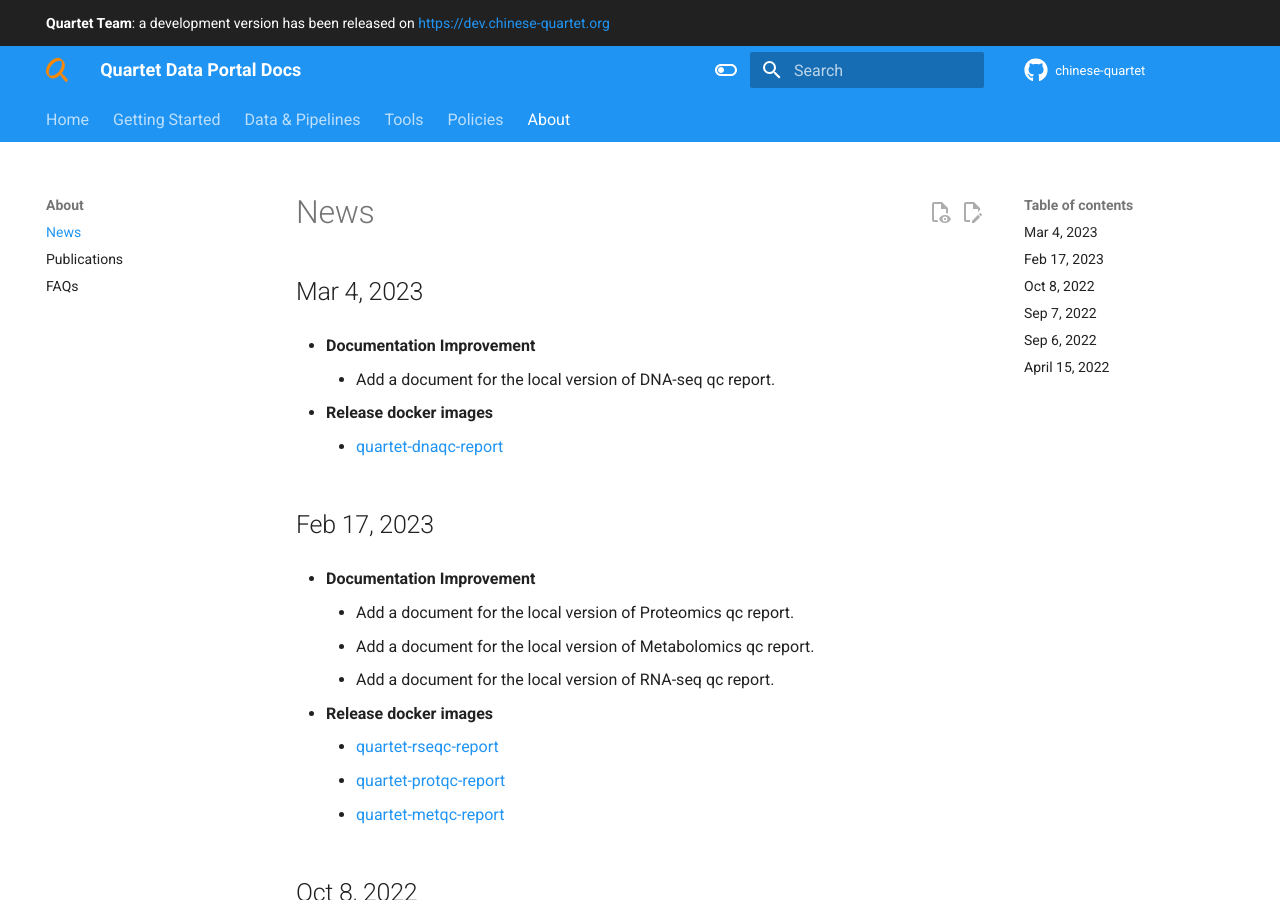
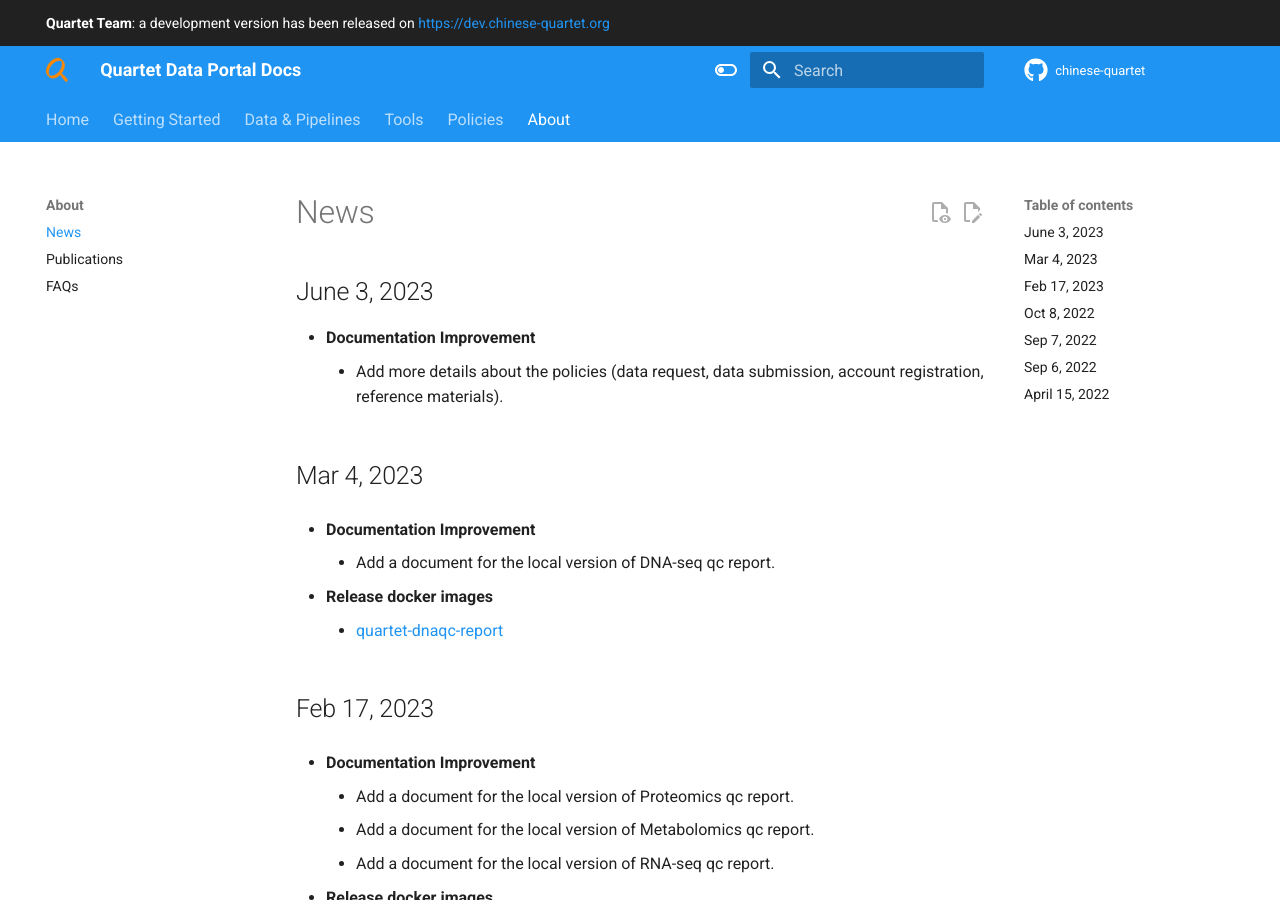
Before and after one commit to chinese-quartet/docs.chinese-quartet.org, an MkDocs documentation site: the page built from docs/about/news.md, in a window 1280 px wide and 900 px high. Built offline with MkDocs 1.6.1 and Material for MkDocs 9.7.7, drawn with Linux system fonts in a browser that asks for light colours; a script that is not in the unit is left out; comment, search, counter and statistics services are not loaded.

Commit message:
Update the news.

```diff
--- a/docs/about/news.md
+++ b/docs/about/news.md
@@ -1,3 +1,8 @@
+## June 3, 2023
+
+- **Documentation Improvement**
+    - Add more details about the policies (data request, data submission, account registration, reference materials).
+
 ## Mar 4, 2023
 
 - **Documentation Improvement**
```
